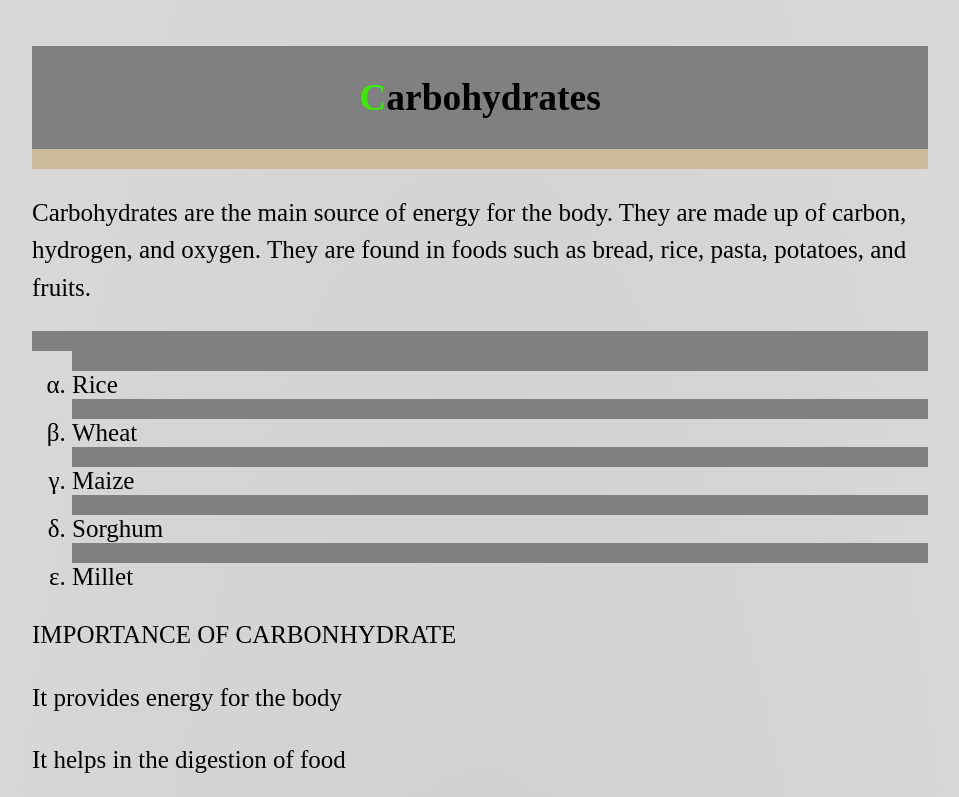
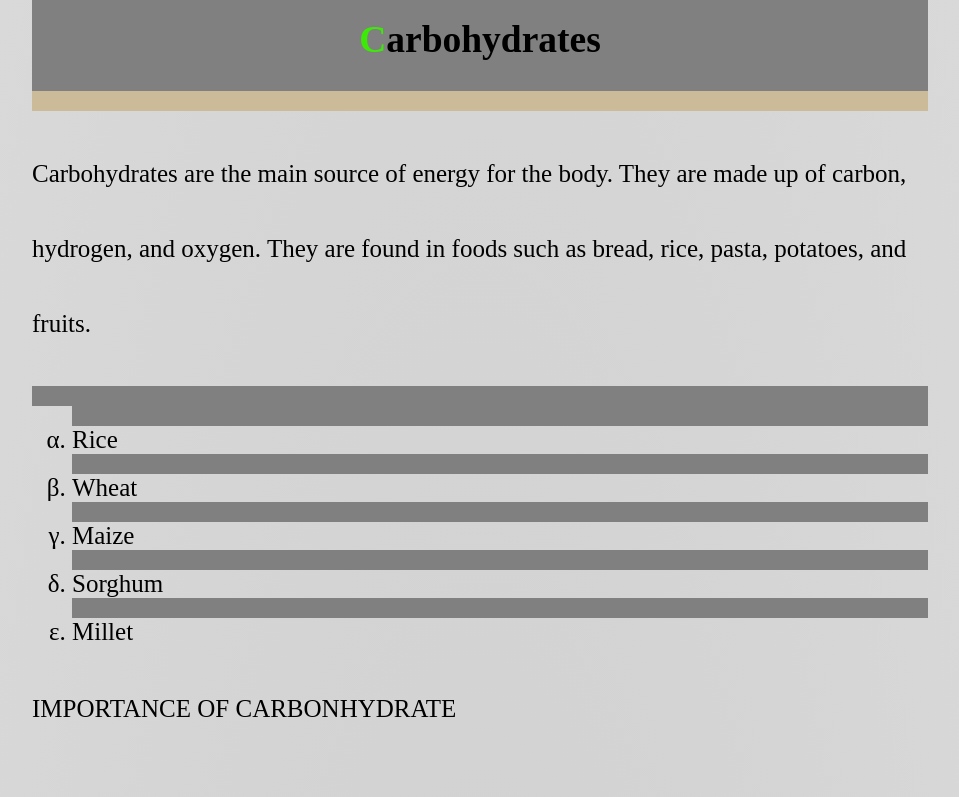
Before and after one commit to smartek-nig/alphaaweek2, a plain HTML site: page index.html in a window 1280 px wide. Shown: the part 880-1677 px from the top of the page, without its empty margins (160-1119 px from the left). Drawn offline with Linux system fonts and the light colour scheme.

```diff
--- a/style.css
+++ b/style.css
@@ -14,7 +14,7 @@ p{
     font-family: "poppins", "sans-serif";
     font-weight: 400;
     font-style: normal;
-    line-height: 1.5em;
+    line-height: 1.5rem;
 }
     h1{
         text-transform: capitalize;
```
Also changed, not shown: index.html (+0 -1 lines).
